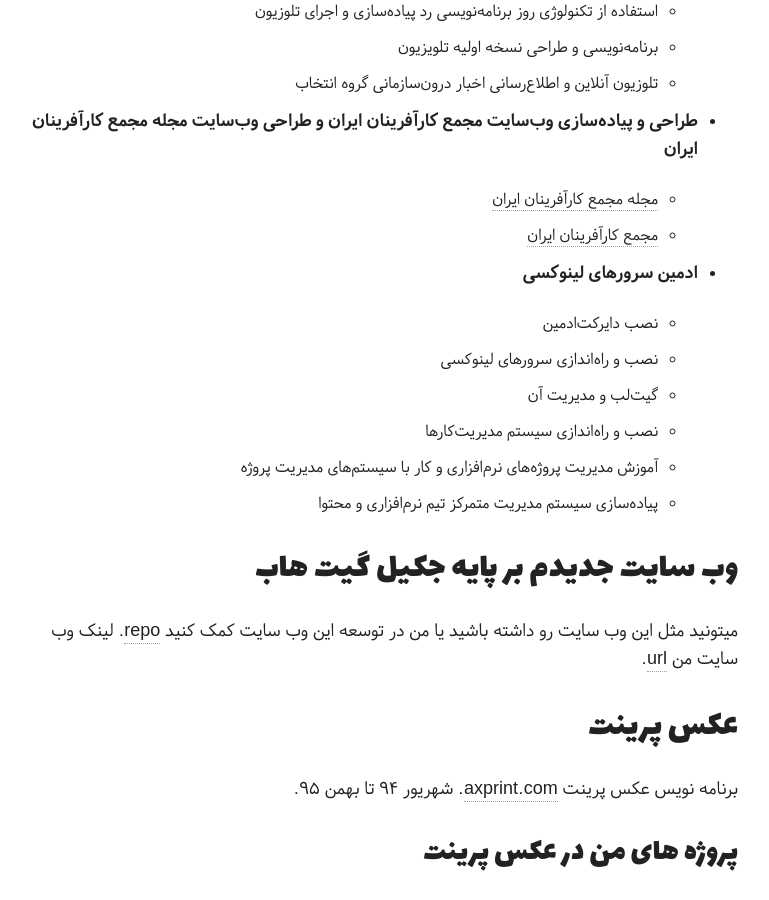
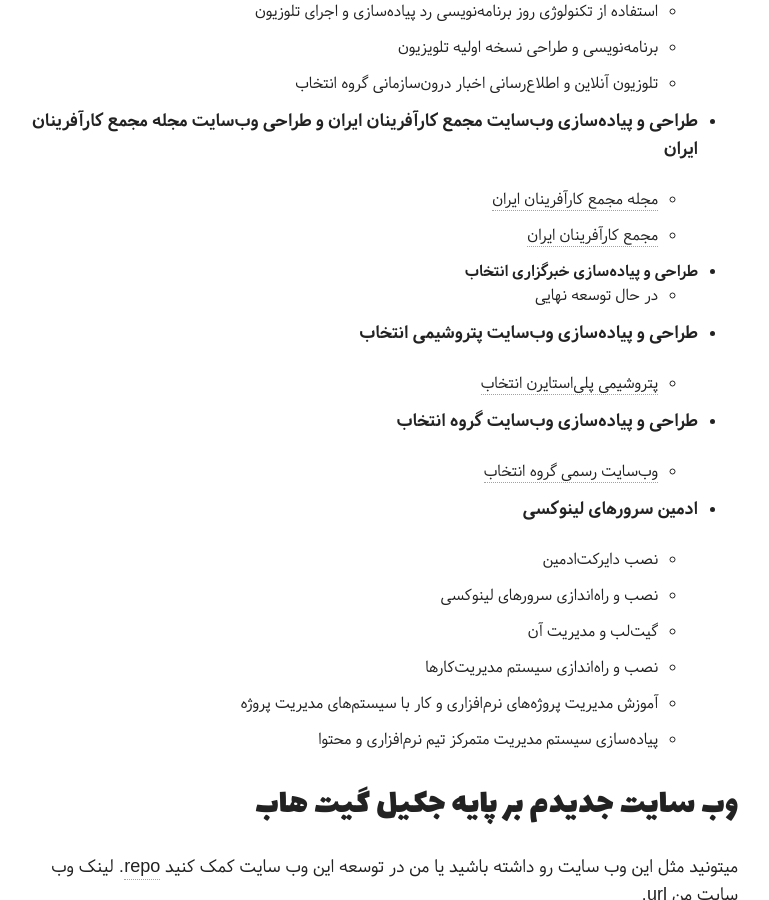
Before and after one commit to pooya-golchian/farsi, a Jekyll site: the page built from projects/index.md, in a window 1280 px wide and 900 px high, scrolled down 775 px. Shown: the whole window, without its empty margins (256-1025 px from the left). Built offline with Jekyll 4.4.1, drawn with Linux system fonts in a browser that asks for light colours; nearby versions of some CDN libraries.

Commit message:
add project to project page

```diff
--- a/projects/index.md
+++ b/projects/index.md
@@ -24,6 +24,18 @@
 
   - [مجله مجمع‌ کارآفرینان ایران](http://www.iranef.org/mag)
   - [مجمع‌ کارآفرینان ایران](http://www.iranef.org)
+
+* **طراحی و پیاده‌سازی خبر‌گزاری انتخاب**
+  - در حال توسعه نهایی
+
+
+* **طراحی و پیاده‌سازی وب‌سایت پتروشیمی انتخاب**
+
+  - [پتروشیمی پلی‌استایرن انتخاب](http://snowaeps.com)
+
+* **طراحی و پیاده‌سازی وب‌سایت گروه انتخاب**
+
+  - [وب‌سایت رسمی‌ گروه انتخاب](http://entekhabgroup.ir)
 
 
 * **ادمین سرور‌های لینوکسی**
```
